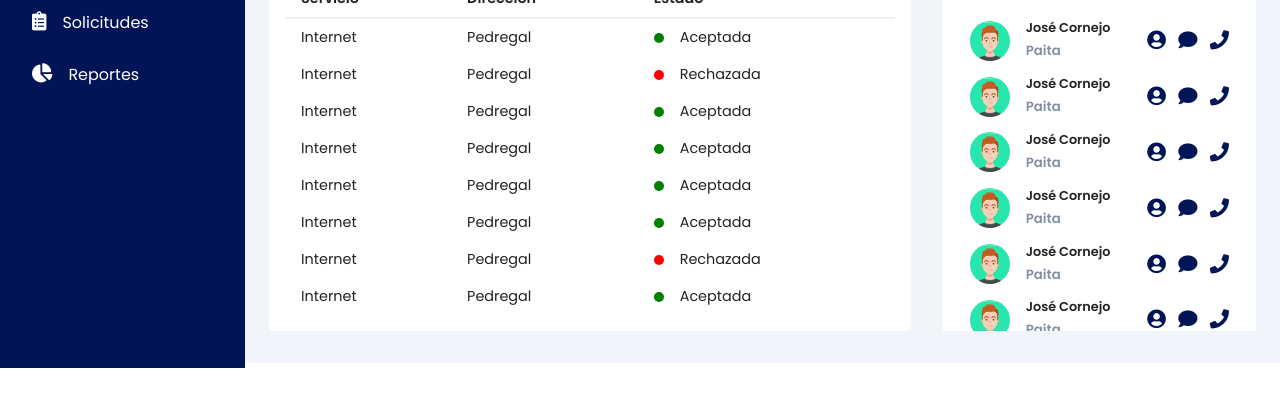
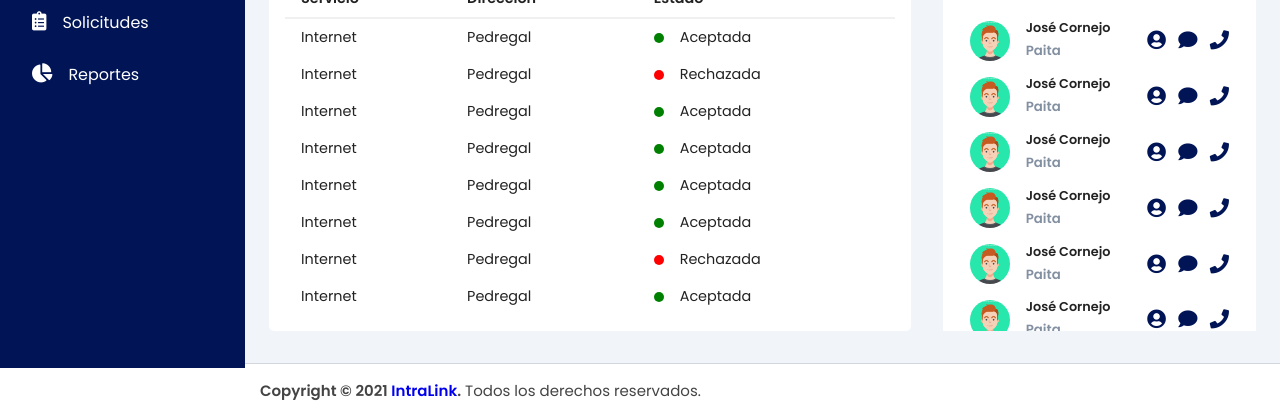
Before and after one commit to AlonsoAlama360/dashboard, a plain HTML site: page index.html in a window 1280 px wide. Shown: the part 432-849 px from the top of the page. Before the commit the page ends 800 px from the top, so only its background shows below. Drawn offline with Linux system fonts and the light colour scheme.

Commit message:
footer listogit push origin master! :)

```diff
--- a/css/styles.css
+++ b/css/styles.css
@@ -346,6 +346,17 @@ tr td:last-child {
     color: var(--main-color);
 }
 
+.main-footer {
+    bottom: 0;
+    /* padding: 1rem 2rem; */
+    margin-left: 245px;
+    background: #fff;
+    padding: 15px;
+    color: #444;
+    border-top: 1px solid #d2d6de;
+    font-size: 15px;
+}
+
 
 /* @media only screen and (max-width: 1300px) {
     .sidebar {
--- a/index.html
+++ b/index.html
@@ -346,6 +346,9 @@
                 </div>
         </main>
         </div>
+        <footer class="main-footer">
+            <strong>Copyright &copy; 2021 <a href="#" >IntraLink</a>.</strong> Todos los derechos reservados.
+        </footer>
 </body>
 
 </html>
```
